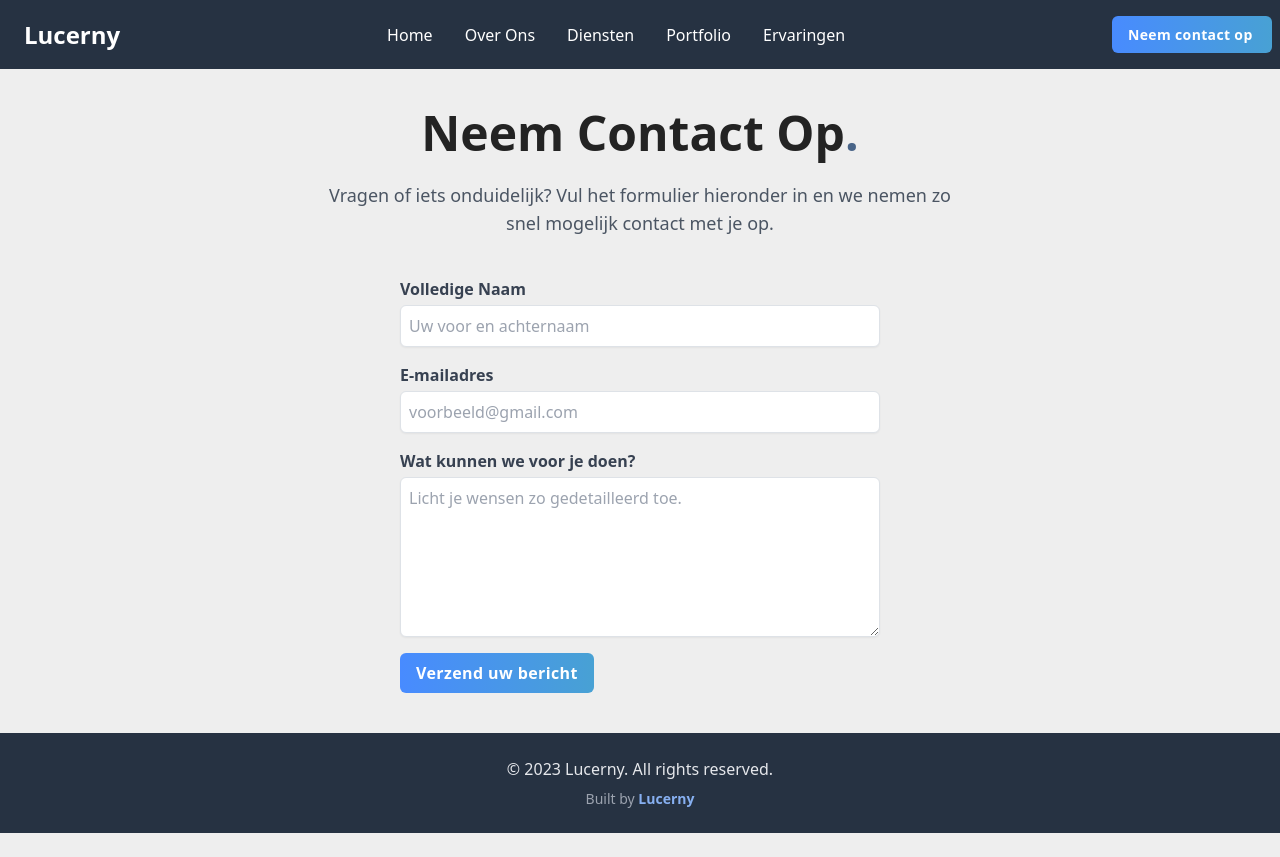
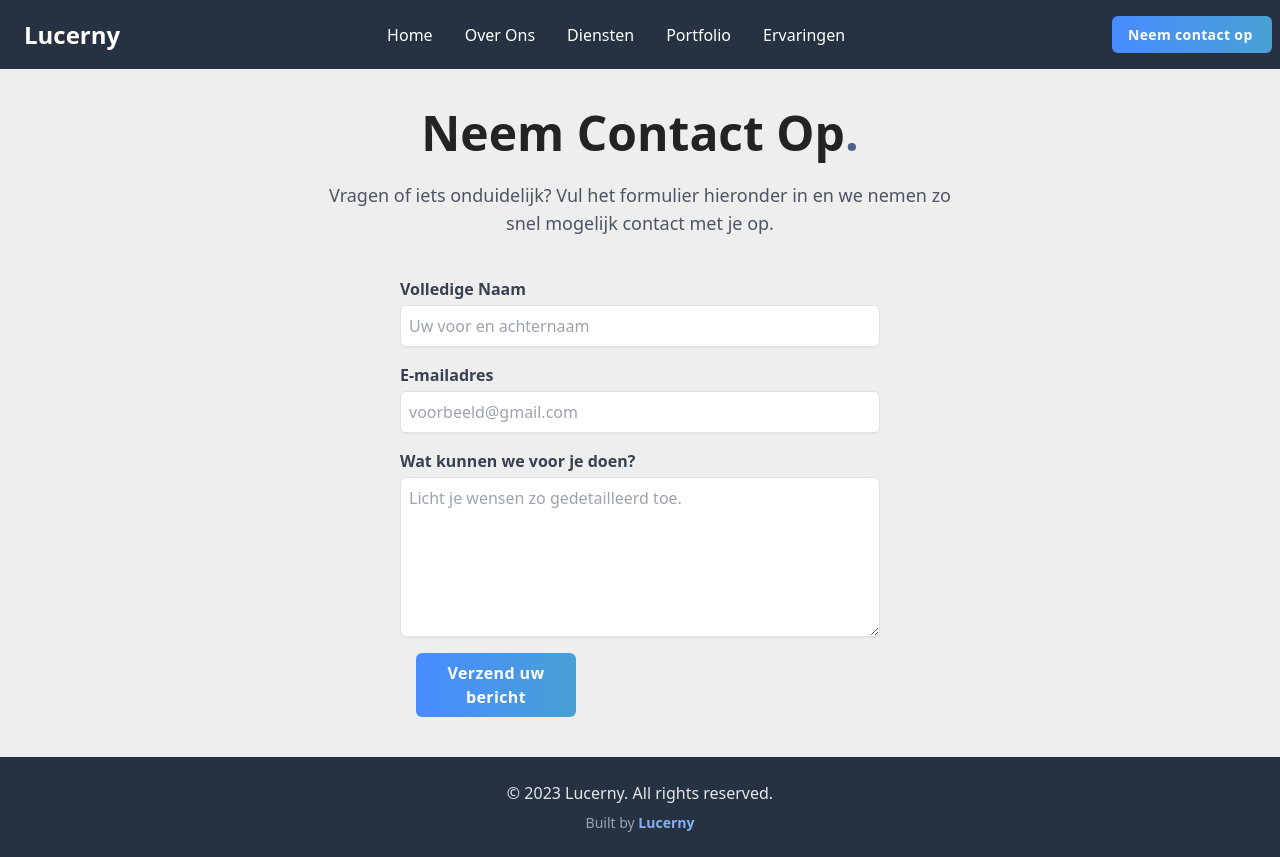
Before and after one commit to AlexLamper/Lucerny, a Next.js app: page /contact in a window 1280 px wide. Before the commit the page ends 833 px from the top, so only its background shows below. Built offline with nearby package versions, Linux system fonts and the light colour scheme.

Commit message:
Updated Navbar

```diff
--- a/components/Navbar.tsx
+++ b/components/Navbar.tsx
@@ -48,7 +48,6 @@ const Navbar = () => {
         <Link href="/contact">
           <button className={`${styles.button} hidden md:block`}>
             <span>Neem contact op</span>
-            {/* <span className={styles.icon}><BsArrowRightShort /></span> */}
           </button>
         </Link>
       </div>
--- a/styles/contact.module.css
+++ b/styles/contact.module.css
@@ -67,9 +67,9 @@
     letter-spacing: 0.025em;
     display: flex;
     align-items: center;
-    width: auto;
-    height: auto;
-}
+    width: 160px;
+    margin-left: 1rem;
+  }
 
 @media (max-width: 640px){
     .form{
--- a/styles/navbar.module.css
+++ b/styles/navbar.module.css
@@ -56,3 +56,9 @@
     margin-bottom: 0;
   }
 }
+
+@media (max-width: 768px) {
+  .button{
+    display: none;
+  }
+}
```
